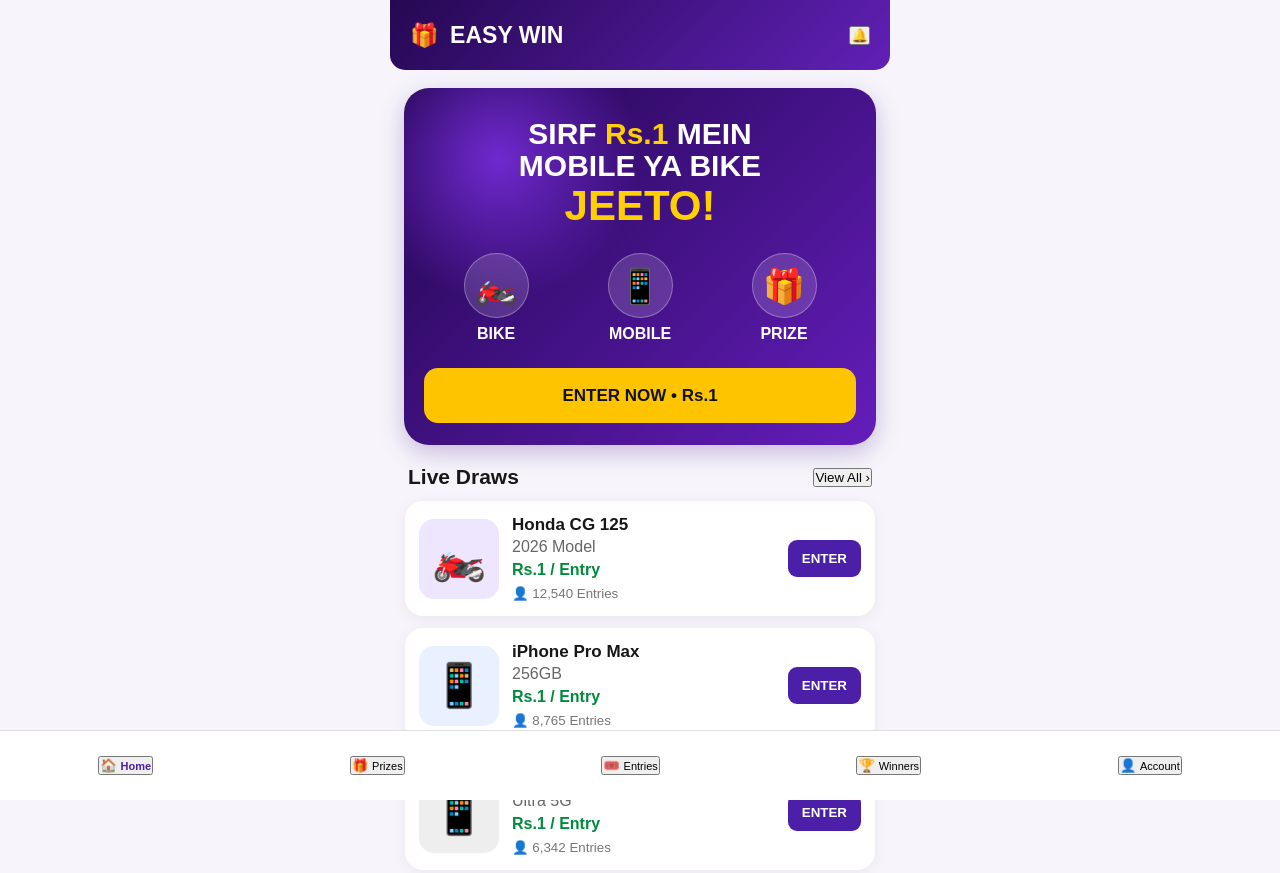
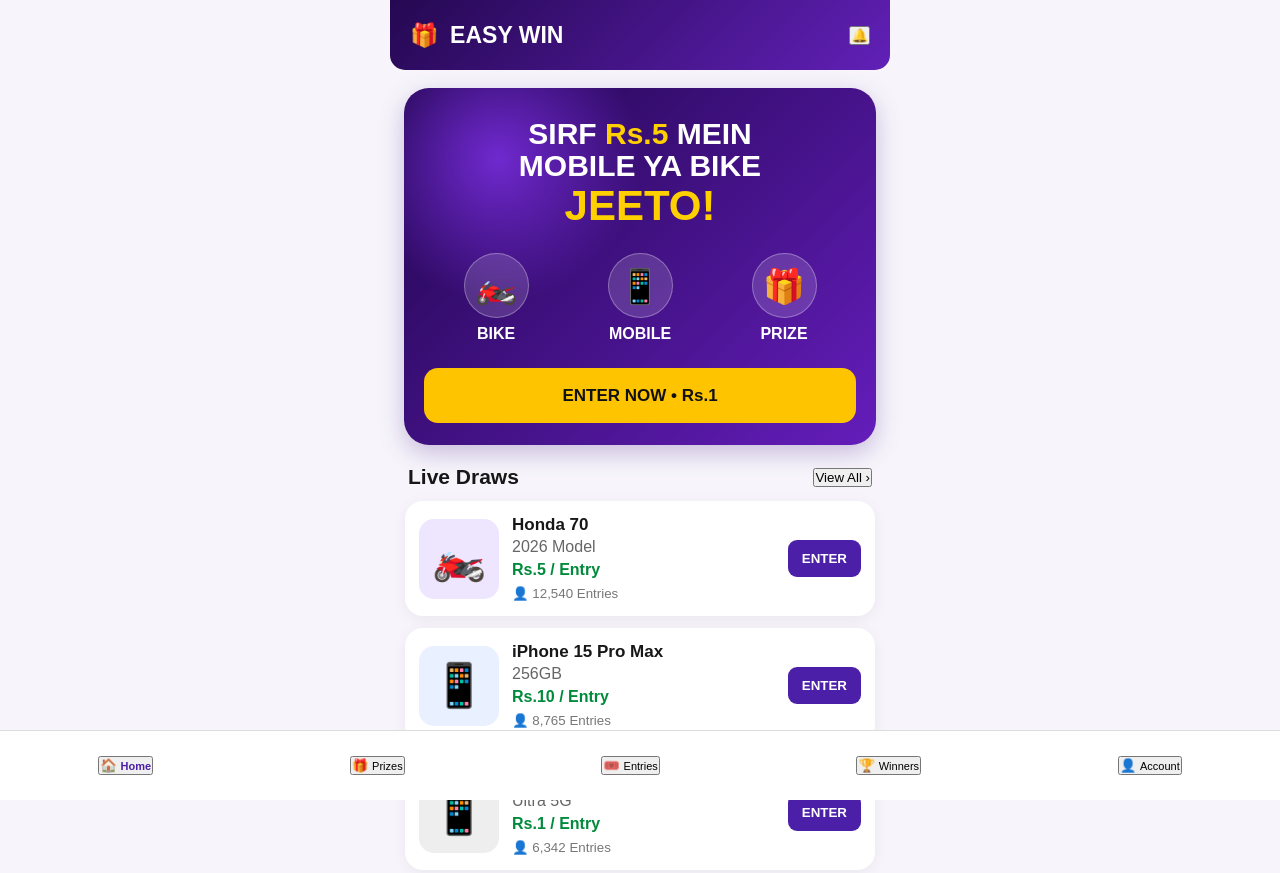
Before and after one commit to winonepk/Win-one-Pakistan-, a plain HTML site: page index.html in a window 1280 px wide. Shown: the top 873 px of the page. Drawn offline with Linux system fonts and the light colour scheme.

Commit message:
Update index.html

```diff
--- a/index.html
+++ b/index.html
@@ -30,7 +30,7 @@
     <section class="hero">
 
       <h1>
-        SIRF <span>Rs.1</span> MEIN<br>
+        SIRF <span>Rs.5</span> MEIN<br>
         MOBILE YA BIKE<br>
         <strong>JEETO!</strong>
       </h1>
@@ -82,17 +82,17 @@
 
         <div class="prize-info">
 
-          <h3>Honda CG 125</h3>
+          <h3>Honda 70</h3>
 
           <p>2026 Model</p>
 
-          <strong>Rs.1 / Entry</strong>
+          <strong>Rs.5 / Entry</strong>
 
           <small>👤 12,540 Entries</small>
 
         </div>
 
-        <button onclick="openPrize('Honda CG 125 2026 Model')">
+        <button onclick="openPrize('Honda 70 2026 Model')">
           ENTER
         </button>
 
@@ -108,17 +108,17 @@
 
         <div class="prize-info">
 
-          <h3>iPhone Pro Max</h3>
+          <h3>iPhone 15 Pro Max</h3>
 
           <p>256GB</p>
 
-          <strong>Rs.1 / Entry</strong>
+          <strong>Rs.10 / Entry</strong>
 
           <small>👤 8,765 Entries</small>
 
         </div>
 
-        <button onclick="openPrize('iPhone Pro Max 256GB')">
+        <button onclick="openPrize('iPhone 15 Pro Max 256GB')">
           ENTER
         </button>
 
@@ -223,13 +223,13 @@
         </div>
 
         <div class="prize-info">
-          <h3>Honda CG 125</h3>
+          <h3>Honda 70</h3>
           <p>2026 Model</p>
-          <strong>Rs.1 / Entry</strong>
+          <strong>Rs.5 / Entry</strong>
           <small>👤 12,540 Entries</small>
         </div>
 
-        <button onclick="openPrize('Honda CG 125 2026 Model')">
+        <button onclick="openPrize('Honda 70 2026 Model')">
           ENTER
         </button>
 
@@ -243,13 +243,13 @@
         </div>
 
         <div class="prize-info">
-          <h3>iPhone Pro Max</h3>
+          <h3>iPhone 15 Pro Max</h3>
           <p>256GB</p>
-          <strong>Rs.1 / Entry</strong>
+          <strong>Rs.10 / Entry</strong>
           <small>👤 8,765 Entries</small>
         </div>
 
-        <button onclick="openPrize('iPhone Pro Max 256GB')">
+        <button onclick="openPrize('iPhone 15 Pro Max 256GB')">
           ENTER
         </button>
 
```
